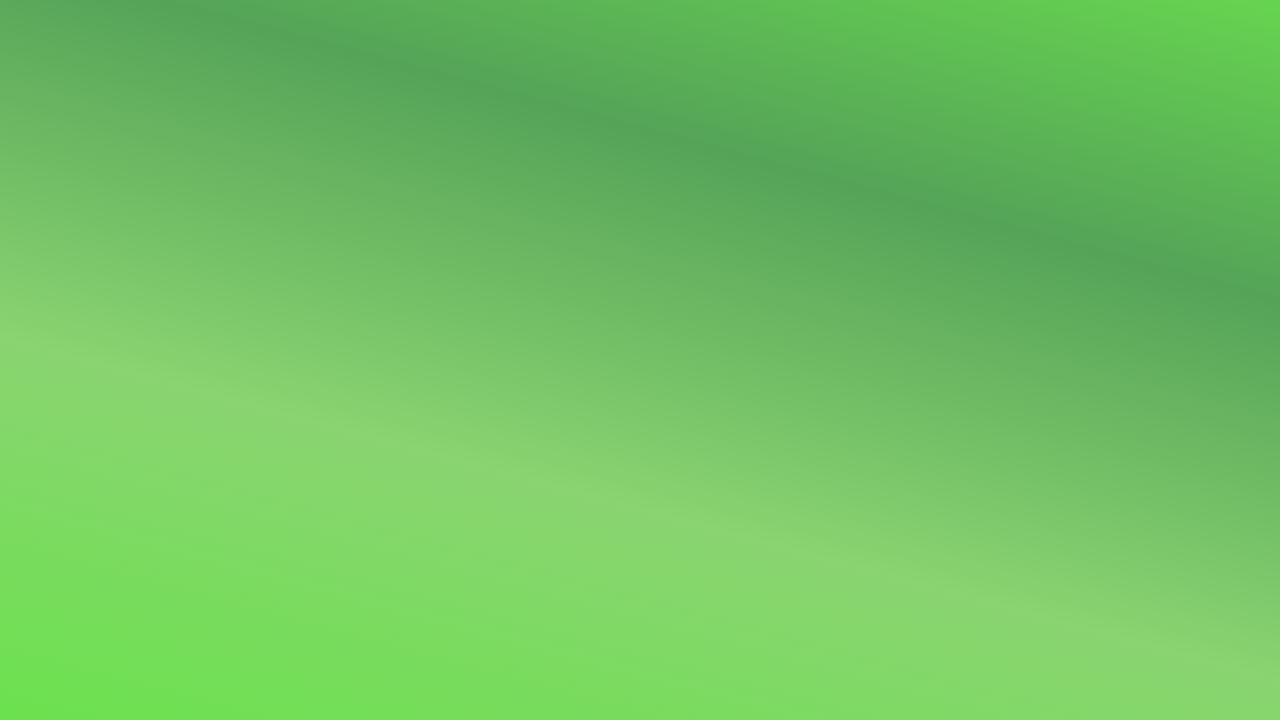
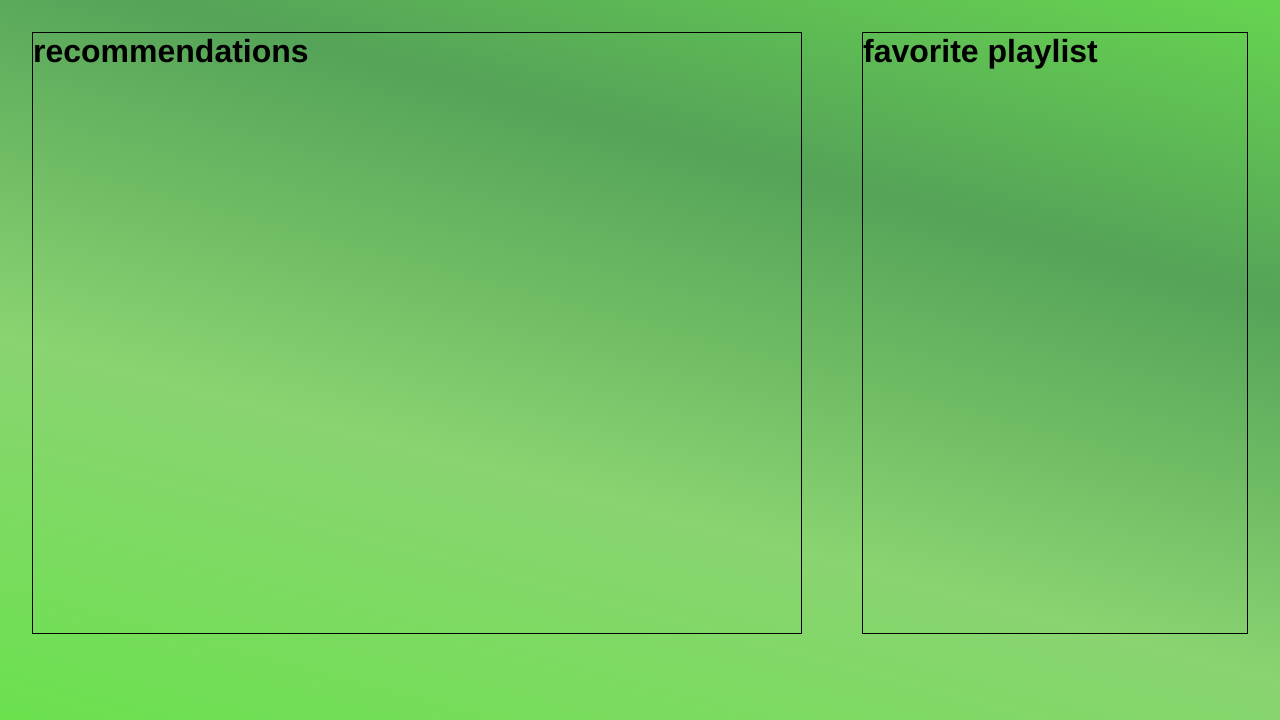
Before and after one commit to Nikitoshka16/djangoDocker, a Django app: page / in a window 1280 px wide. Shown: the part 80-800 px from the top of the page. Run offline with Django 5.2, Linux system fonts and the light colour scheme.

Commit message:
scrollbar

```diff
--- a/static/style/style.css
+++ b/static/style/style.css
@@ -19,3 +19,37 @@ header {
     height: 4em;
     color:#6be14e;
 }
+
+main {
+    display: grid;
+    grid-template-columns: 3fr 1fr;
+    margin: 2em;
+}
+
+.music {
+    width: 60vw;
+    height: 75vh;
+    border: 1px solid black;
+    overflow-y: scroll;
+}
+
+.playlist {
+    border: 1px solid black;
+    width: 30vw;
+    height: 75vh;
+    overflow-y: scroll;
+}
+
+.music::-webkit-scrollbar, .playlist::-webkit-scrollbar {
+    width: 0.6em;
+}
+
+.music::-webkit-scrollbar-track, .playlist::-webkit-scrollbar-track {
+    background: transparent;
+}
+
+.music::-webkit-scrollbar-thumb, .playlist::-webkit-scrollbar-thumb {
+    background-color: #6be14e;
+    border-radius: 10px;
+    border: 2px solid #8ad471;
+}
--- a/templates/index.html
+++ b/templates/index.html
@@ -13,7 +13,14 @@
         <h1>CREATE YOUR PLAYLIST</h1>
     </header>
     <main>
+        <div class="music">
+            <h1>recommendations</h1>
 
+        </div>
+        <div class="playlist">
+            <h1>favorite playlist</h1>
+
+        </div>
     </main>
 </body>
 </html>
```
